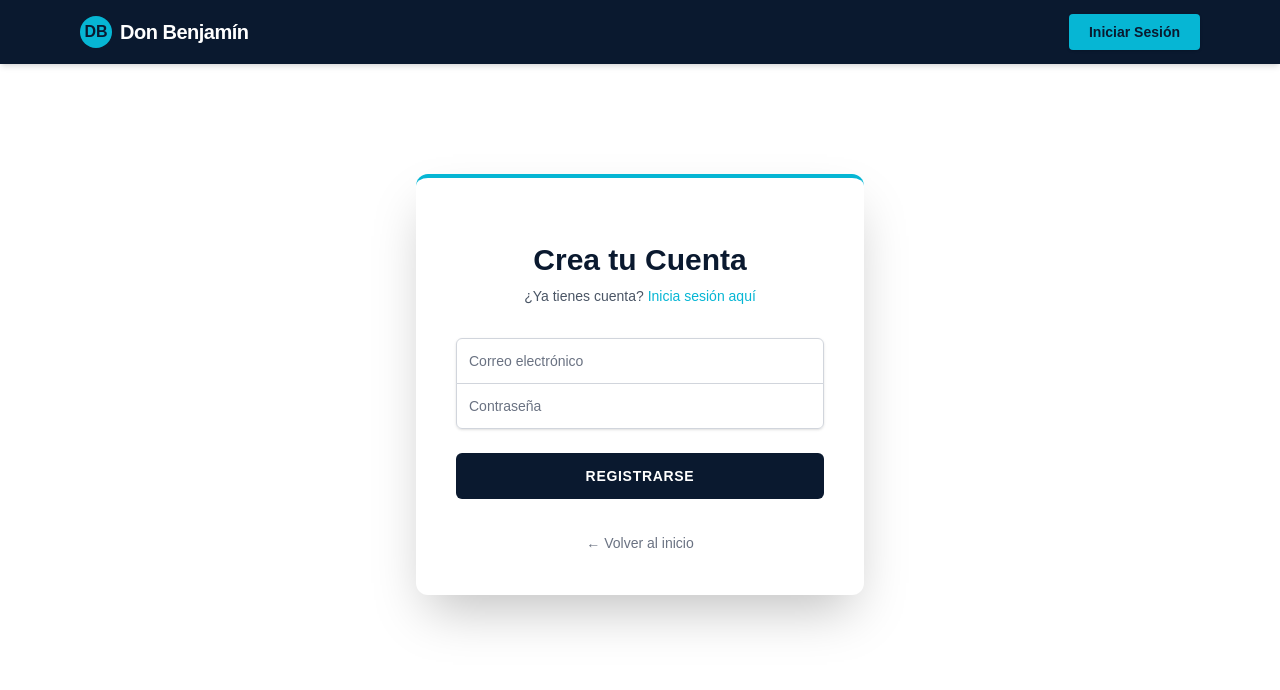
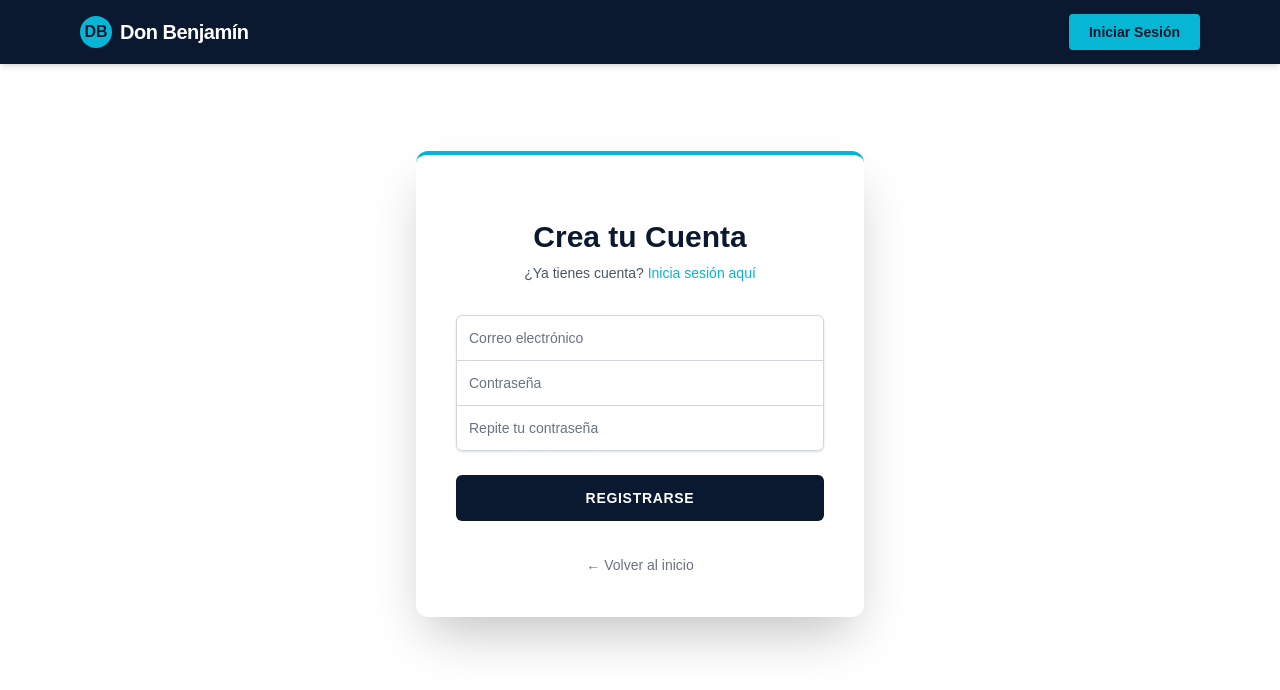
Before and after one commit to godofredobravoplaza-code/DonBenjamin-Cotizador, a Next.js app: page /login in a window 1280 px wide. Both pictures are taken after a click on the button "Regístrate aquí". Shown: the top 690 px of the page. Built offline with nearby package versions, Linux system fonts and the light colour scheme; no server answers.

Commit message:
feat: validacion de contrasena en registro

```diff
--- a/src/app/login/page.tsx
+++ b/src/app/login/page.tsx
@@ -8,6 +8,7 @@ import Link from "next/link";
 export default function LoginPage() {
   const [email, setEmail] = useState("");
   const [password, setPassword] = useState("");
+  const [confirmPassword, setConfirmPassword] = useState("");
   const [isLogin, setIsLogin] = useState(true);
   const [loading, setLoading] = useState(false);
   const [errorMsg, setErrorMsg] = useState("");
@@ -27,6 +28,10 @@ export default function LoginPage() {
         if (error) throw error;
         router.push("/");
       } else {
+        if (password !== confirmPassword) {
+          throw new Error("Las contraseñas no coinciden");
+        }
+
         const { error } = await supabase.auth.signUp({
           email,
           password,
@@ -57,6 +62,7 @@ export default function LoginPage() {
               onClick={() => {
                 setIsLogin(!isLogin);
                 setErrorMsg("");
+                setConfirmPassword(""); // Limpiar al cambiar
               }}
               className="font-medium text-cyan hover:text-navy transition-colors"
             >
@@ -90,7 +96,7 @@ export default function LoginPage() {
               <input
                 type="password"
                 required
-                className="appearance-none rounded-none relative block w-full px-3 py-3 border border-gray-300 placeholder-gray-500 text-gray-900 rounded-b-md focus:outline-none focus:ring-cyan focus:border-cyan focus:z-10 sm:text-sm"
+                className={`appearance-none rounded-none relative block w-full px-3 py-3 border border-gray-300 placeholder-gray-500 text-gray-900 ${isLogin ? 'rounded-b-md' : ''} focus:outline-none focus:ring-cyan focus:border-cyan focus:z-10 sm:text-sm`}
                 placeholder="Contraseña"
                 value={password}
                 onChange={(e) => setPassword(e.target.value)}
@@ -98,6 +104,21 @@ export default function LoginPage() {
                 minLength={6}
               />
             </div>
+            {!isLogin && (
+              <div>
+                <label className="sr-only">Confirmar Contraseña</label>
+                <input
+                  type="password"
+                  required
+                  className="appearance-none rounded-none relative block w-full px-3 py-3 border border-gray-300 placeholder-gray-500 text-gray-900 rounded-b-md focus:outline-none focus:ring-cyan focus:border-cyan focus:z-10 sm:text-sm"
+                  placeholder="Repite tu contraseña"
+                  value={confirmPassword}
+                  onChange={(e) => setConfirmPassword(e.target.value)}
+                  disabled={loading}
+                  minLength={6}
+                />
+              </div>
+            )}
           </div>
 
           <div>
```
